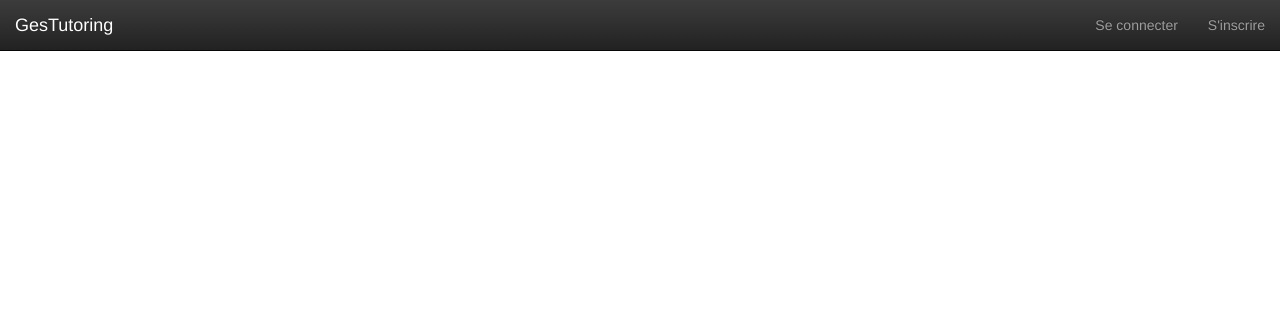
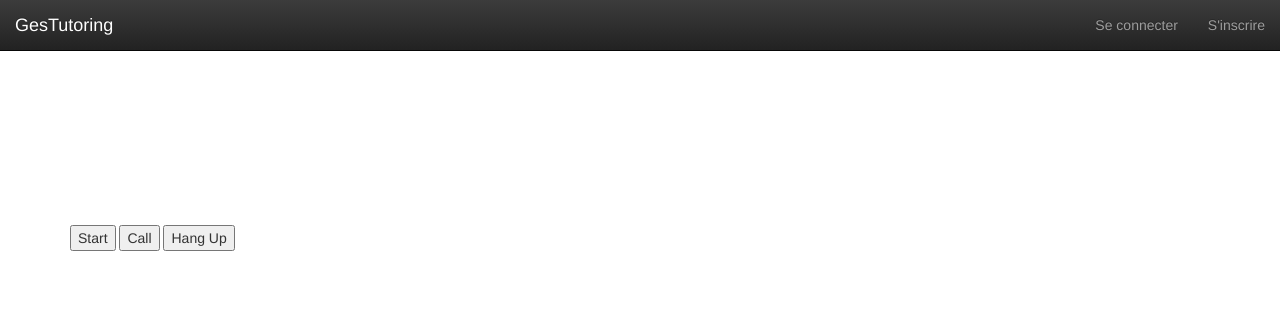
Before and after one commit to Miguelito993/TB_Gestutoring, a PHP site: page /changeStatus/session.php in a window 1280 px wide. Shown: the top 311 px of the page. Run offline with PHP 8.4, Linux system fonts and the light colour scheme; some libraries are stand-ins or nearby versions.

Commit message:
Adding a new page to our website

```diff
--- a/session.php
+++ b/session.php
@@ -23,7 +23,14 @@ session_start();
         <!-- End Fixed navbar -->
 
         <div class="container">
+            <video id="localVideo" autoplay muted></video>
+            <video id="remoteVideo" autoplay></video>
 
+            <div>
+              <button id="startButton">Start</button>
+              <button id="callButton">Call</button>
+              <button id="hangupButton">Hang Up</button>
+            </div>
 
         </div> <!-- /container -->
 
```
